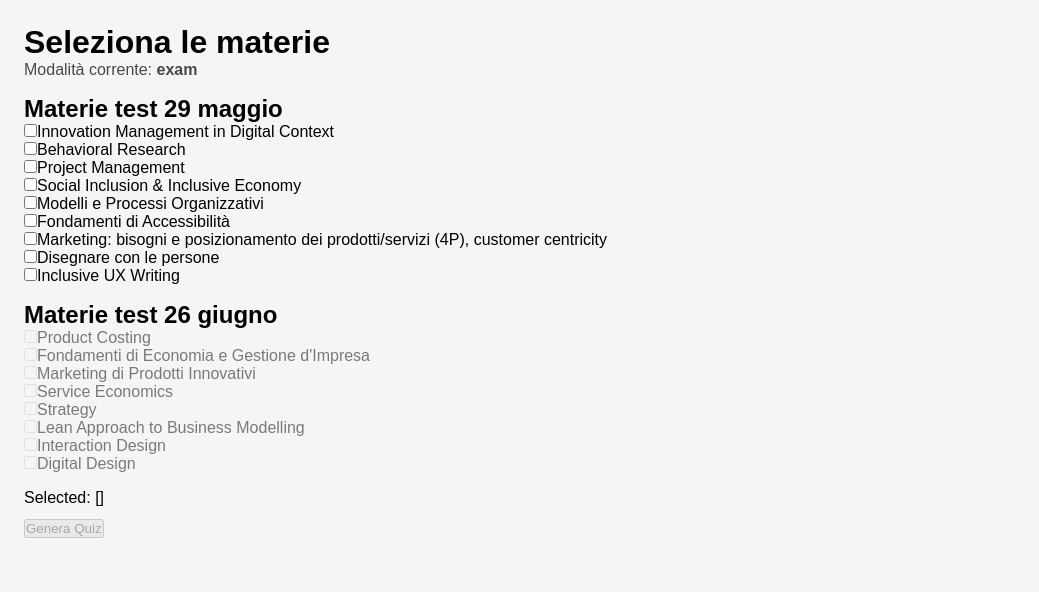
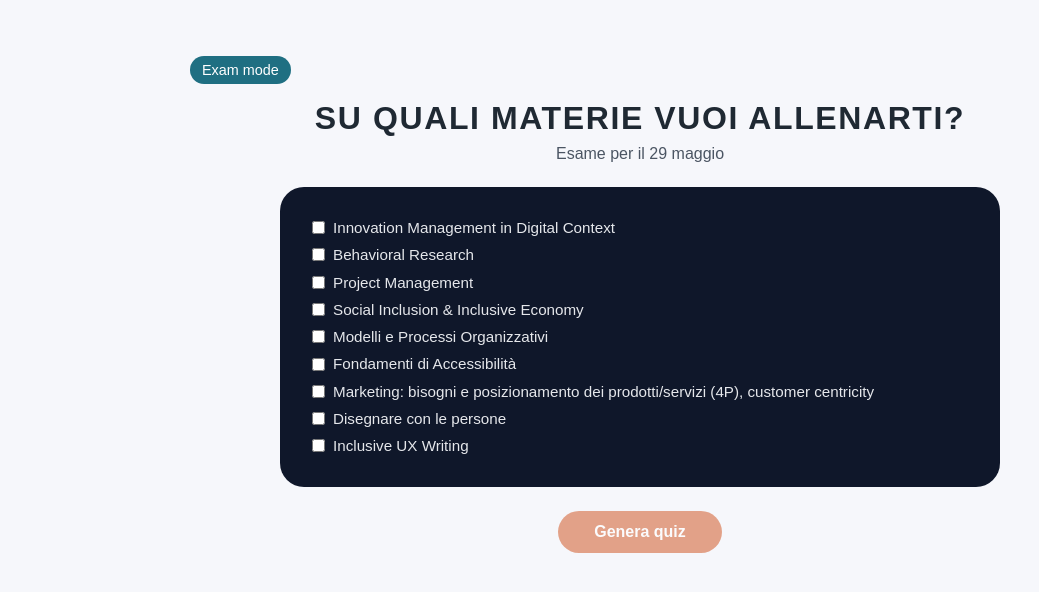
Before and after one commit to conternovanessa/quiz-engine, a React (Vite) app: page /selection in a window 1280 px wide. Shown: the top 592 px of the page, without its empty margins (0-1039 px from the left). Built offline with nearby package versions, Linux system fonts and the light colour scheme.

Commit message:
prova per grafica pagina selezione

```diff
--- a/src/index.css
+++ b/src/index.css
@@ -110,3 +110,135 @@ body {
     max-width: 280px;
   }
 }
+
+/* ===== Selection page ===== */
+
+.selection {
+  min-height: 100vh;
+  background-color: #f6f7fb;
+  padding: 24px 16px;
+  display: flex;
+  justify-content: center;
+  align-items: flex-start;
+}
+
+.selection__content {
+  width: 100%;
+  max-width: 900px;
+  margin-top: 32px;
+}
+
+/* Badge modalità in alto */
+.selection__mode-badge {
+  font-size: 0.9rem;
+  color: #ffffff;
+  background-color: #1f6f82;
+  padding: 6px 12px;
+  border-radius: 999px;
+  display: inline-block;
+  margin-bottom: 16px;
+}
+
+/* Titolo e sottotitolo */
+.selection__title {
+  text-align: center;
+  font-size: 2rem;
+  letter-spacing: 0.05em;
+  font-weight: 700;
+  color: #1f2933;
+  margin-bottom: 8px;
+}
+
+.selection__subtitle {
+  text-align: center;
+  font-size: 1rem;
+  color: #4b5563;
+  margin-bottom: 24px;
+}
+
+/* Card scura con lista materie */
+.selection__card {
+  background-color: #0f172a;
+  color: #e5e7eb;
+  border-radius: 24px;
+  padding: 24px 32px;
+  max-width: 720px;
+  margin: 0 auto;
+}
+
+.selection__group + .selection__group {
+  margin-top: 16px;
+}
+
+/* Singola materia */
+.selection__subject {
+  display: flex;
+  align-items: center;
+  gap: 8px;
+  margin: 6px 0;
+  font-size: 0.95rem;
+  cursor: pointer;
+}
+
+.selection__subject input[type="checkbox"] {
+  accent-color: #f97316;
+}
+
+.selection__subject-label {
+  line-height: 1.4;
+}
+
+/* Bottone Genera quiz */
+.selection__actions {
+  display: flex;
+  justify-content: center;
+  margin-top: 24px;
+}
+
+.selection__button {
+  border: none;
+  border-radius: 999px;
+  padding: 12px 36px;
+  background-color: #d6693c;
+  color: #ffffff;
+  font-size: 1rem;
+  font-weight: 600;
+  cursor: pointer;
+  box-shadow: 0 8px 16px rgba(0, 0, 0, 0.15);
+  transition: transform 0.15s ease, box-shadow 0.15s ease, opacity 0.15s ease;
+}
+
+.selection__button:disabled {
+  opacity: 0.6;
+  cursor: not-allowed;
+  box-shadow: none;
+}
+
+.selection__button:not(:disabled):hover {
+  transform: translateY(-1px);
+  box-shadow: 0 12px 22px rgba(0, 0, 0, 0.2);
+}
+
+.selection__button:not(:disabled):active {
+  transform: translateY(0);
+  box-shadow: 0 6px 12px rgba(0, 0, 0, 0.2);
+}
+
+/* Responsive */
+@media (max-width: 640px) {
+  .selection__content {
+    margin-top: 16px;
+  }
+
+  .selection__title {
+    font-size: 1.5rem;
+  }
+
+  .selection__card {
+    padding: 16px 18px;
+  }
+
+  .selection__subject {
+    font-size: 0.9rem;
+  }
+}
--- a/src/pages/Selection.jsx
+++ b/src/pages/Selection.jsx
@@ -1,4 +1,3 @@
-// src/pages/Selection.jsx
 import { useState } from "react";
 import { useNavigate } from "react-router-dom";
 
@@ -8,13 +7,11 @@ import generateQuiz from "../utils/generateQuiz";
 function Selection() {
   const navigate = useNavigate();
 
-  // materie selezionate (stessa logica di prima)
+  // materie selezionate
   const [selectedSubjects, setSelectedSubjects] = useState([]);
 
-  // modalità: la recuperiamo da localStorage, se c'è, altrimenti "exam"
-  const [mode, setMode] = useState(
-    localStorage.getItem("mode") || "exam"
-  );
+  // modalità: recuperata da localStorage, default "exam"
+  const [mode] = useState(localStorage.getItem("mode") || "exam");
 
   function toggleSubject(subjectId) {
     setSelectedSubjects((prev) => {
@@ -26,7 +23,6 @@ function Selection() {
   }
 
   function handleGenerateQuiz() {
-    // genera il quiz con la stessa logica di prima
     const quiz = generateQuiz(selectedSubjects, mode);
 
     localStorage.setItem("quiz", JSON.stringify(quiz));
@@ -36,43 +32,61 @@ function Selection() {
   }
 
   return (
-    <div style={{ padding: "24px" }}>
-      <h1>Seleziona le materie</h1>
-      <p style={{ opacity: 0.7 }}>
-        Modalità corrente: <strong>{mode}</strong>
-      </p>
+    <div className="selection">
+      <div className="selection__content">
+        {/* Badge modalità in alto a sinistra */}
+        <div className="selection__mode-badge">
+          {mode === "learn" ? "Learning mode" : "Exam mode"}
+        </div>
 
-      {subjects.map((group) => (
-        <div key={group.id} style={{ marginTop: "16px" }}>
-          <h2>{group.name}</h2>
+        {/* Titolo + sottotitolo */}
+        <h1 className="selection__title">
+          SU QUALI MATERIE VUOI ALLENARTI?
+        </h1>
+        <p className="selection__subtitle">Esame per il 29 maggio</p>
 
-          {group.subjects.map((subject) => (
-            <div key={subject.id}>
-              <label style={{ opacity: subject.enabled ? 1 : 0.5 }}>
+        {/* Card scura con lista materie (solo quelle enabled) */}
+        <div className="selection__card">
+          {subjects.map((group) => {
+            const enabledSubjects = group.subjects.filter(
+              (subject) => subject.enabled
+            );
+
+            if (enabledSubjects.length === 0) return null;
+
+            return (
+              <div key={group.id} className="selection__group">
+                {enabledSubjects.map((subject) => (
+                  <label
+                    key={subject.id}
+                    className="selection__subject"
+                  >
                     <input
                       type="checkbox"
-                  disabled={!subject.enabled}
                       checked={selectedSubjects.includes(subject.id)}
                       onChange={() => toggleSubject(subject.id)}
                     />
+                    <span className="selection__subject-label">
                       {subject.name}
+                    </span>
                   </label>
-            </div>
                 ))}
               </div>
-      ))}
+            );
+          })}
+        </div>
 
-      <p style={{ marginTop: "16px" }}>
-        Selected: {JSON.stringify(selectedSubjects)}
-      </p>
-
+        {/* Bottone Genera quiz */}
+        <div className="selection__actions">
           <button
+            className="selection__button"
             onClick={handleGenerateQuiz}
             disabled={selectedSubjects.length === 0}
-        style={{ marginTop: "12px" }}
           >
-        Genera Quiz
+            Genera quiz
           </button>
+        </div>
+      </div>
     </div>
   );
 }
```
Lines whose indentation alone changed are shown as unchanged.
